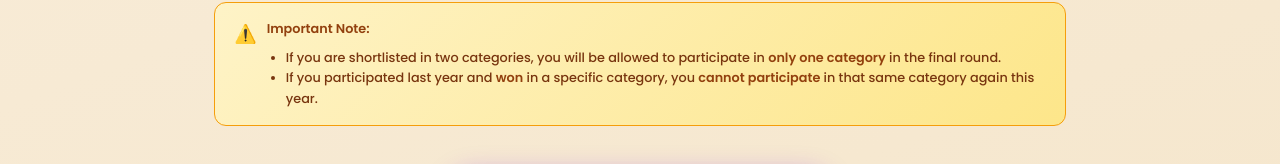
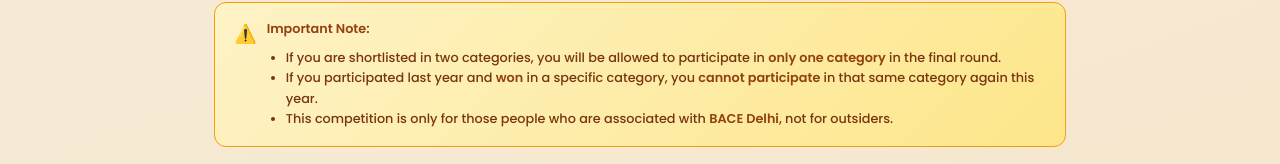
Before and after one commit to samanya31/tidc2026, a React (Vite) app: page / in a window 1280 px wide. Shown: the part 2072-2236 px from the top of the page. Built offline with nearby package versions, Linux system fonts and the light colour scheme; no server answers.

Commit message:
Add BACE Delhi association requirement to Important Note

```diff
--- a/src/pages/RegistrationForm.tsx
+++ b/src/pages/RegistrationForm.tsx
@@ -325,6 +325,7 @@ const RegistrationForm = () => {
             <ul style={{ paddingLeft: '1.2rem', margin: '0.5rem 0 0 0' }}>
               <li>If you are shortlisted in two categories, you will be allowed to participate in <strong>only one category</strong> in the final round.</li>
               <li>If you participated last year and <strong>won</strong> in a specific category, you <strong>cannot participate</strong> in that same category again this year.</li>
+              <li>This competition is only for those people who are associated with <strong>BACE Delhi</strong>, not for outsiders.</li>
             </ul>
           </div>
         </div>
```
